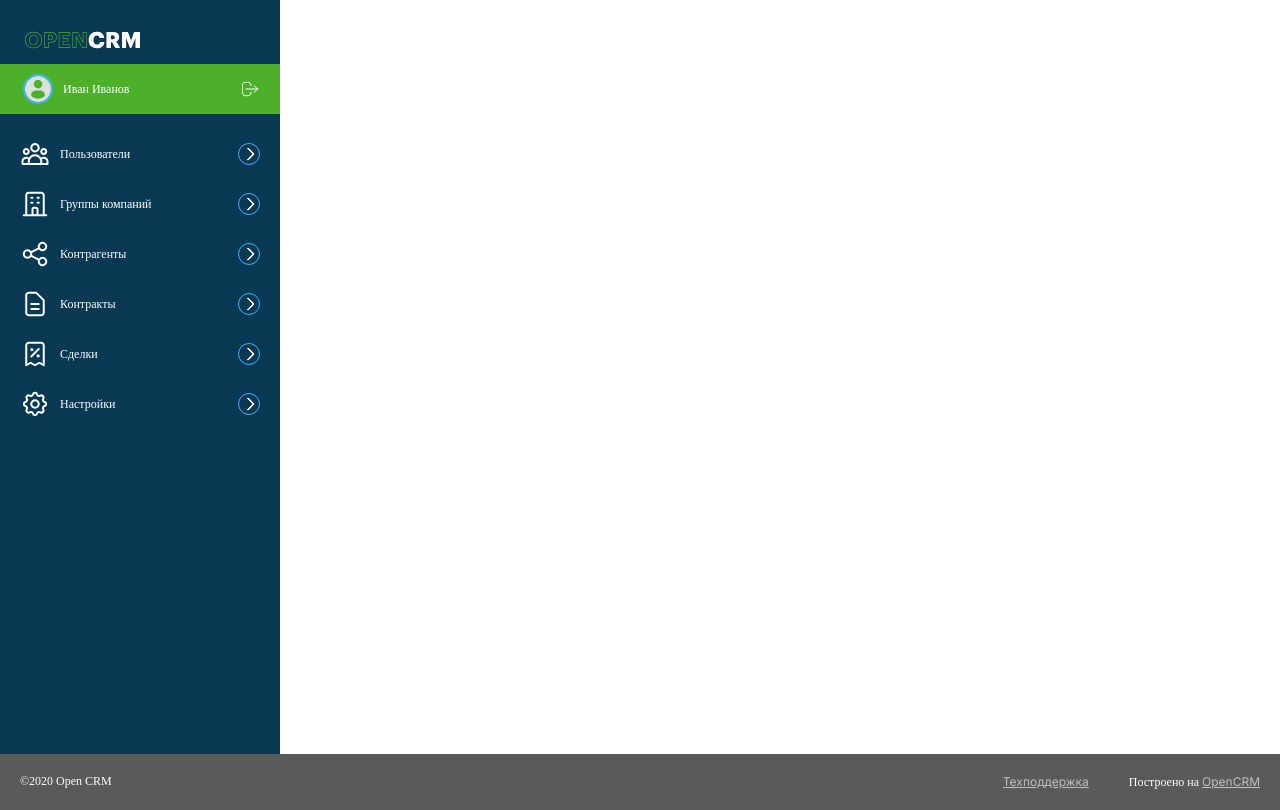
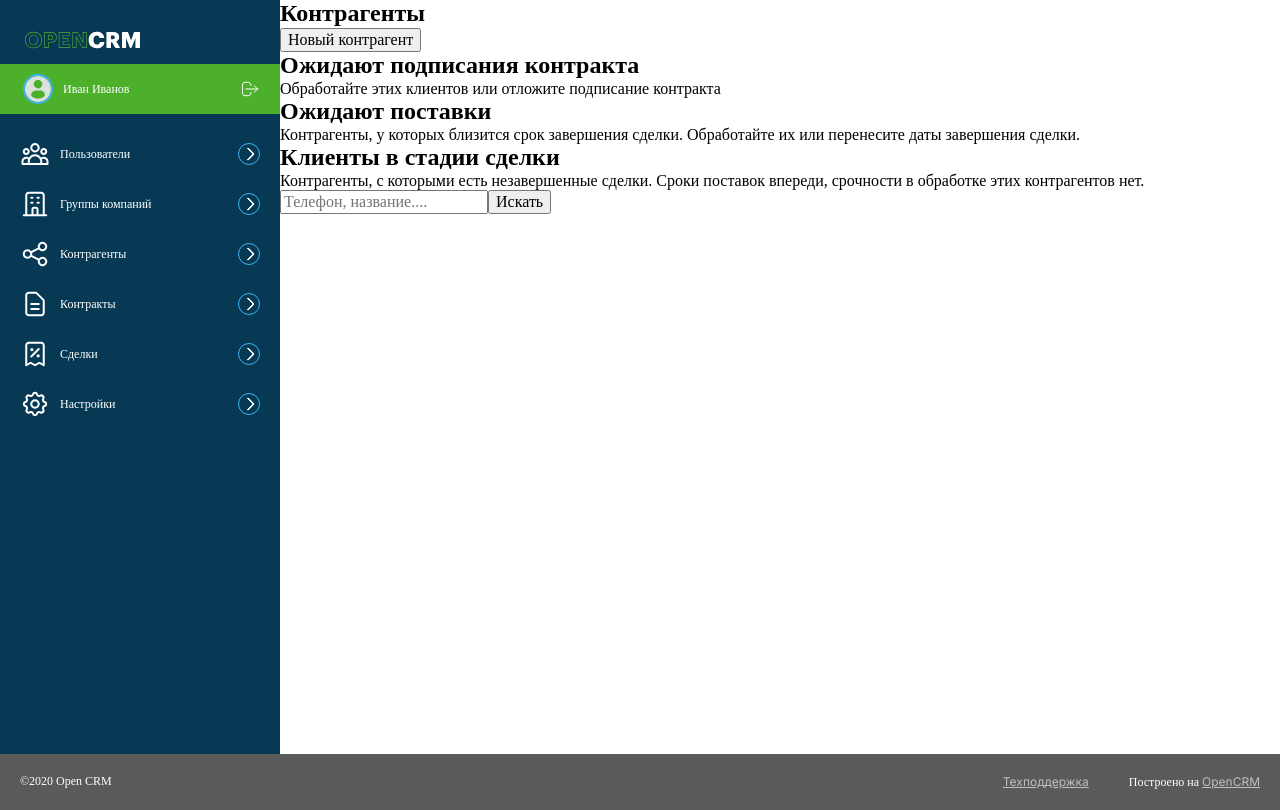
Before and after one commit to an1skat/OpenCrm, a React (Create React App) app: page /OpenCrm/counterparties in a window 1280 px wide. Built offline with nearby package versions, Linux system fonts and the light colour scheme; no server answers; a web font is replaced by a local one.

Commit message:
fix counterparties page

```diff
--- a/src/App.js
+++ b/src/App.js
@@ -9,6 +9,7 @@ import Auth from "./subpages/Auth";
 import AuthMe from "./subpages/AuthMe";
 import { AuthRedirect } from "./utils/Redirect";
 import "./styles/style.css";
+import Counterparties from "./pages/Counterparties";
 
 function App() {
   const location = useLocation();
@@ -27,6 +28,7 @@ function App() {
           <Route path="/home" element={<Home />} />
           <Route path="/settings" element={<Settings />} />
           <Route path="/groups" element={<Groups/>} />
+          <Route path="/counterparties" element={<Counterparties/>} />
         </Routes>
       </div>
 
--- a/src/components/Navbar.js
+++ b/src/components/Navbar.js
@@ -83,7 +83,7 @@ const Navbar = () => {
             </Link>
           </li>
           <li className="nav-list-item">
-            <Link to="/clients" className="nav-link link">
+            <Link to="/counterparties" className="nav-link link">
               <div className="nav-link-container">
                 <ShareSvg />
                 <p className="nav-link-text">Контрагенты</p>
--- /dev/null
+++ b/src/pages/Counterparties.js
@@ -0,0 +1,34 @@
+const Counterparties= () => {
+    return (
+      <>
+        <section className="counterparties">
+        <div className="counterparties-div"> <h1 className="counterparties-div-title">Контрагенты </h1>
+          <button className="counterparties-div-btn">Новый контрагент</button>
+        </div>
+        <ul className="counterparties-mesenges-list list">
+          <li className="counterparties-meseges-item">
+            <h2 className="counterparties-meseges-item-subtitle">Ожидают подписания контракта</h2>
+            <p className="counterparties-meseges-item-text">Обработайте этих клиентов или отложите подписание контракта</p>
+          </li>
+          <li className="counterparties-meseges-item">
+            <h2 className="counterparties-meseges-item-subtitle">Ожидают поставки</h2>
+            <p className="counterparties-meseges-item-text">Контрагенты, у которых близится срок завершения сделки. Обработайте их или перенесите даты завершения сделки.</p>
+          </li>
+          <li className="counterparties-meseges-item">
+            <h2 className="counterparties-meseges-item-subtitle">Клиенты в стадии сделки</h2>
+            <p className="counterparties-meseges-item-text">Контрагенты, с которыми есть незавершенные сделки. Сроки поставок впереди, срочности в обработке этих контрагентов нет.</p>
+          </li>
+        </ul>
+          <form className="counterparties-form">
+          <input type="text" name="name" placeholder="Телефон, название...."className="counterparties-form-input" />
+          <button type="submit" className="counterparties-form-btn">Искать</button>
+          </form>
+        </section>
+        <section>
+
+        </section>
+      </>
+  );
+};
+
+export default Counterparties;
```
